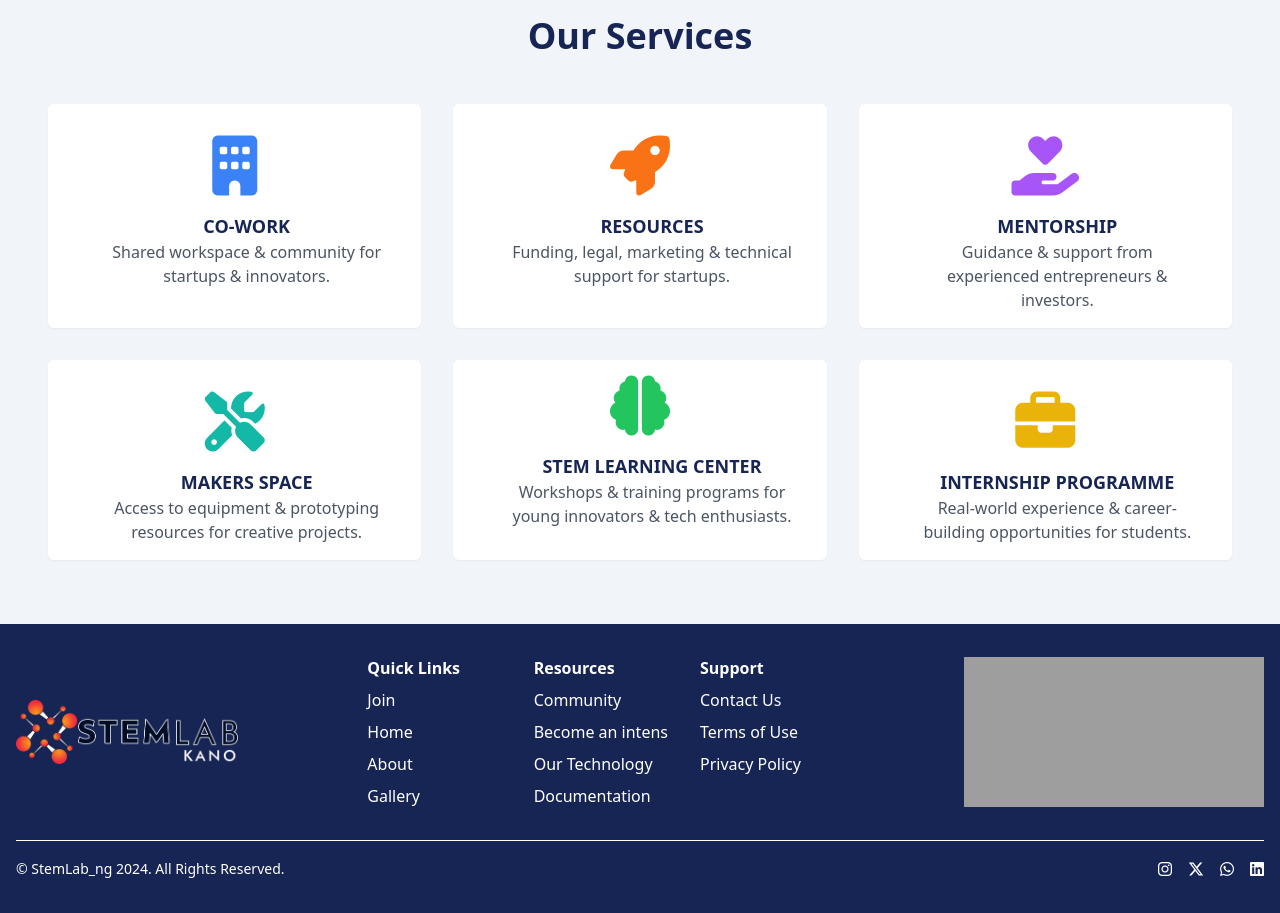
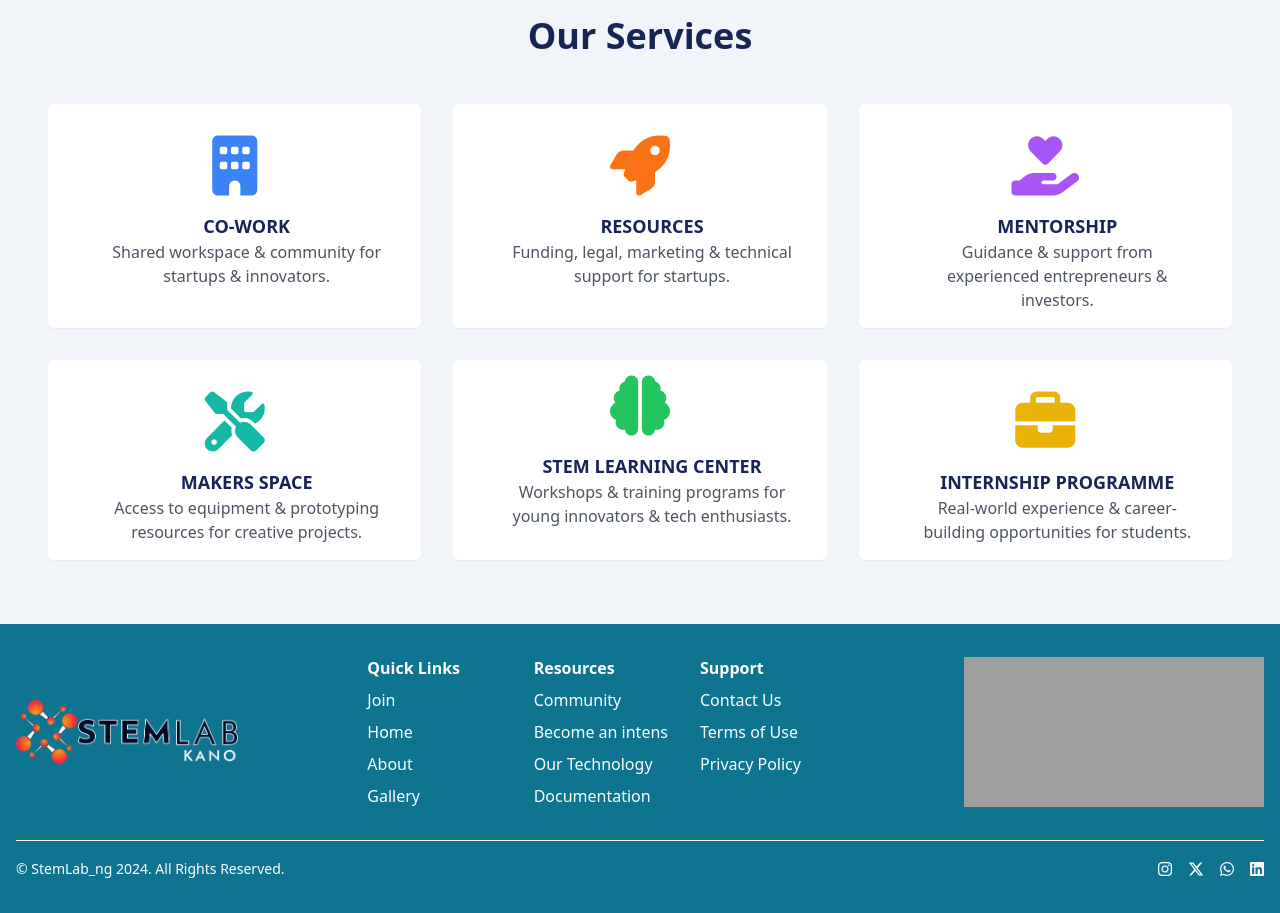
Before and after one commit to Msa-investment/Stemlab, a plain HTML site: page services.html in a window 1280 px wide. Drawn offline with nearby package versions, Linux system fonts and the light colour scheme; grey boxes are pictures that could not be loaded.

Commit message:
Update services.html

```diff
--- a/services.html
+++ b/services.html
@@ -58,7 +58,7 @@
         </div>
     </div>
 <!--     footer section -->
-    <footer class="bg-blue-950 text-white">
+    <footer class="bg-cyan-700 text-white">
         <div class="container mx-auto px-4 py-8">
             <div class="flex flex-col md:flex-row justify-between items-center">
                 <div class="mb-6 md:mb-0">
```
